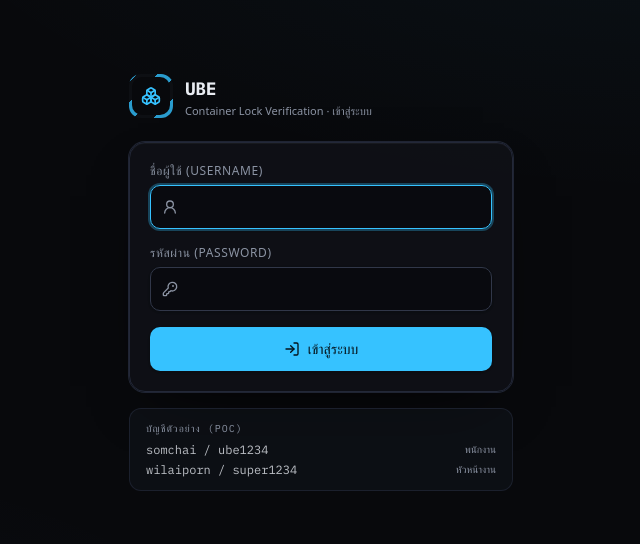
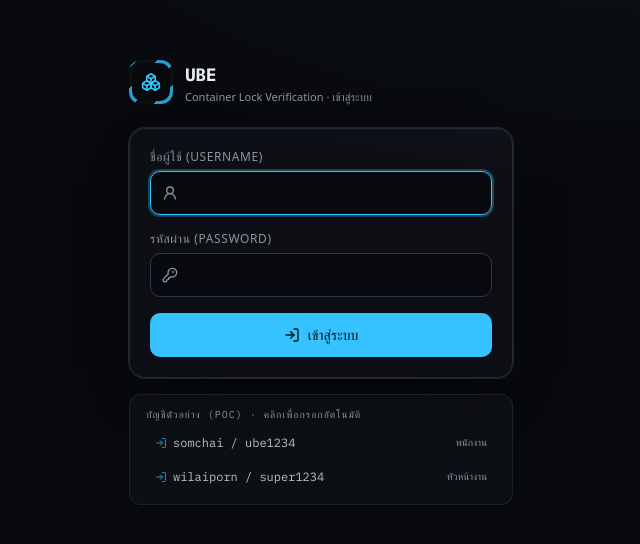
Before and after one commit to pergazuz/UBE-Container-Lock-Verification-System, a React (Vite) app: page /login in a window 1280 px wide. Shown: the part 118-662 px from the top of the page, without its empty margins (319-959 px from the left). Built offline with nearby package versions, Linux system fonts and the light colour scheme; a web font is replaced by a local one.

Commit message:
feat: update POC seed accounts section to improve usability with auto-fill functionality

```diff
--- a/src/components/auth/LoginView.tsx
+++ b/src/components/auth/LoginView.tsx
@@ -103,21 +103,31 @@ export function LoginView() {
           </Button>
         </form>
 
-        {/* POC seed accounts so the demo is usable on first run */}
+        {/* POC seed accounts — click one to fill the form */}
         <div className="mt-4 rounded-lg border border-border/70 bg-secondary/30 px-4 py-3">
           <div className="mb-1.5 font-mono text-[10px] uppercase tracking-widest text-muted-foreground">
-            บัญชีตัวอย่าง (POC)
+            บัญชีตัวอย่าง (POC) · คลิกเพื่อกรอกอัตโนมัติ
           </div>
-          <div className="flex flex-col gap-1 font-mono text-xs text-foreground/80">
+          <div className="flex flex-col gap-1">
             {SEED_CREDENTIALS.map((c) => (
-              <div key={c.username} className="flex items-center justify-between gap-3">
-                <span>
+              <button
+                key={c.username}
+                type="button"
+                onClick={() => {
+                  setUsername(c.username);
+                  setPassword(c.password);
+                  setError("");
+                }}
+                className="flex items-center justify-between gap-3 rounded-md border border-transparent px-2 py-1.5 text-left font-mono text-xs text-foreground/80 transition-colors hover:border-primary/30 hover:bg-primary/10 hover:text-foreground"
+              >
+                <span className="flex items-center gap-1.5">
+                  <LogIn className="size-3 text-primary/70" />
                   {c.username} / {c.password}
                 </span>
                 <span className="text-[10px] text-muted-foreground">
                   {c.role === "supervisor" ? "หัวหน้างาน" : "พนักงาน"}
                 </span>
-              </div>
+              </button>
             ))}
           </div>
         </div>
```
